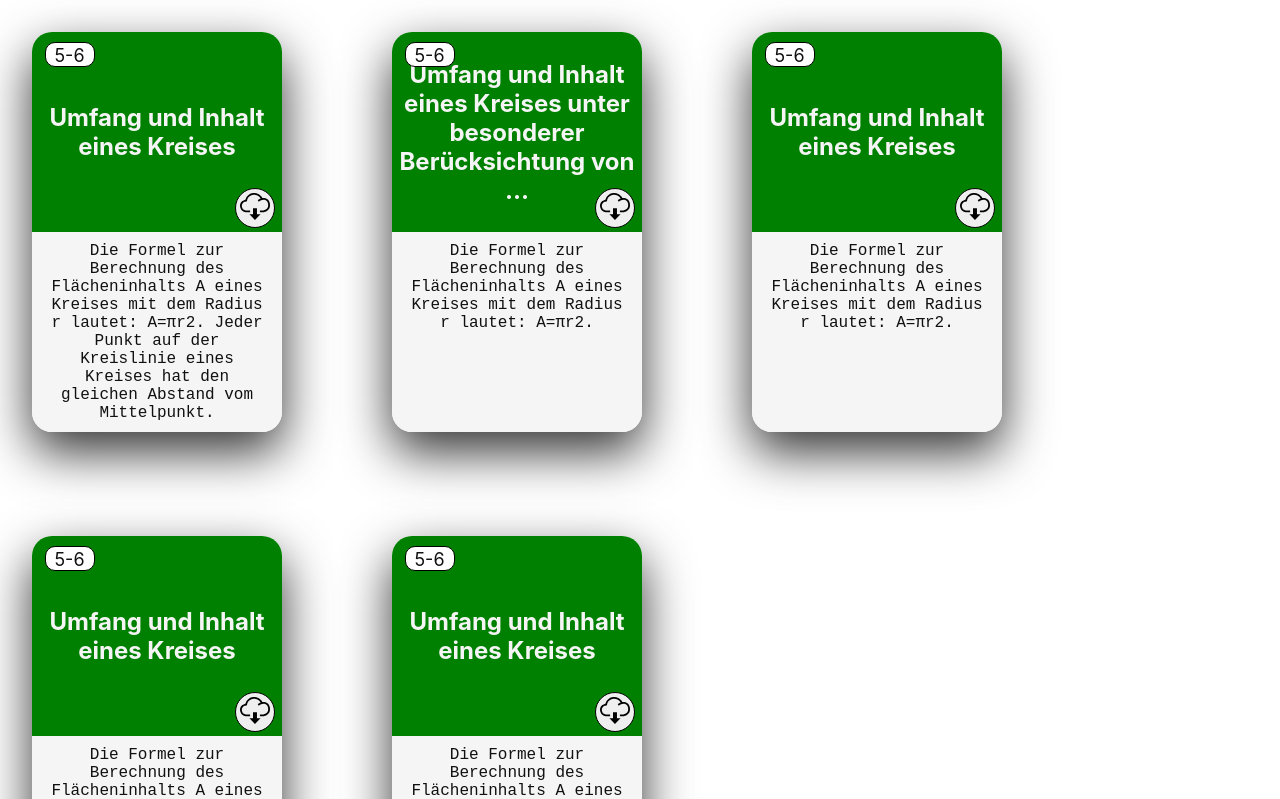
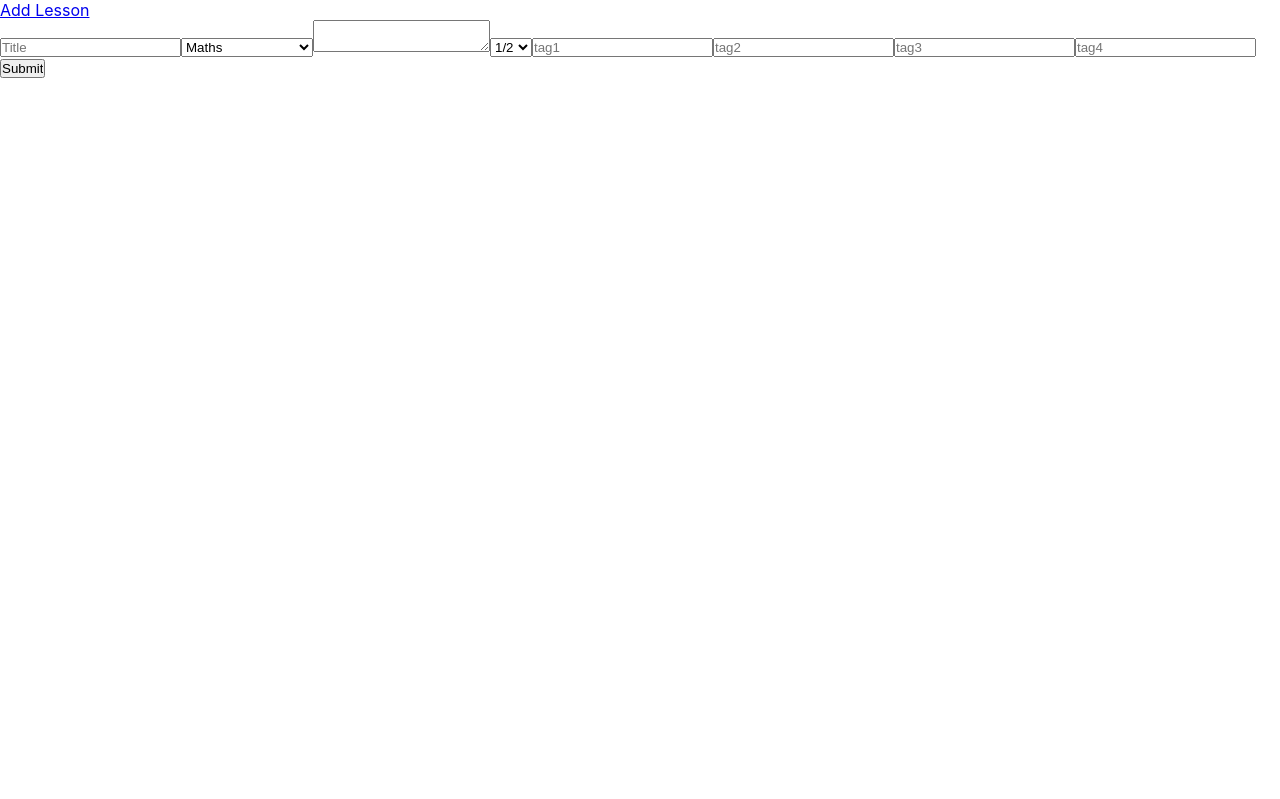
Before and after one commit to Die-Gebildeten/teacherlibrary, a React (Create React App) app: page /add in a window 1280 px wide. Shown: the top 799 px of the page. Built offline with nearby package versions, Linux system fonts and the light colour scheme; data requests are answered from the project's data file.

Commit message:
Add basic routing and form

```diff
--- a/package.json
+++ b/package.json
@@ -12,6 +12,8 @@
     "json-server": "^0.16.2",
     "react": "^17.0.1",
     "react-dom": "^17.0.1",
+    "react-hook-form": "^6.11.0",
+    "react-router-dom": "^5.2.0",
     "react-scripts": "4.0.0",
     "web-vitals": "^0.2.4"
   },
--- a/src/App.js
+++ b/src/App.js
@@ -1,20 +1,19 @@
-import Card from "../src/components/Card";
-import { getLessons } from "./api/getLessons";
+import React from "react";
+import AddLessonPage from "./pages/AddLessonPage";
 import LessonPage from "./pages/LessonPage";
+import { BrowserRouter as Router, Switch, Route, Link } from "react-router-dom";
 
 function App() {
-async function fetchLessons(){
-  const lessons = await getLessons();
-  console.log(lessons);
-}
-
-fetchLessons();
-
   return (
-    <>
-    <LessonPage />
-
-    </>
+    <Router>
+      <Link to="/add">Add Lesson</Link>
+      <Switch>
+        <Route path="/add">
+          <AddLessonPage />
+        </Route>
+        <Route path = "/"><LessonPage /></Route>
+      </Switch>
+    </Router>
   );
 }
 
--- /dev/null
+++ b/src/pages/AddLessonPage.js
@@ -0,0 +1,49 @@
+
+import React from 'react';
+import { useForm } from 'react-hook-form';
+
+export default function AddLessonPage() {
+
+
+  const { register, handleSubmit, errors } = useForm();
+  const onSubmit = data => console.log(data);
+  console.log(errors);
+
+  return (
+    <form onSubmit={handleSubmit(onSubmit)}>
+      <input type="text" placeholder="Title" name="Title" ref={register({required: true, maxLength: 80 })} />
+      <select name="Subject" ref={register({ required: true })}>
+        <option value="Maths">Maths</option>
+        <option value=" German"> German</option>
+        <option value=" Chemistry"> Chemistry</option>
+        <option value=" Physics"> Physics</option>
+        <option value=" Biology"> Biology</option>
+        <option value=" Sports"> Sports</option>
+        <option value=" Art"> Art</option>
+        <option value=" Geography"> Geography</option>
+        <option value=" Spanish"> Spanish</option>
+        <option value=" French"> French</option>
+        <option value=" Religion"> Religion</option>
+        <option value=" Ethics"> Ethics</option>
+        <option value=" Computer Science"> Computer Science</option>
+        <option value=" Politics"> Politics</option>
+        <option value=" English"> English</option>
+      </select>
+      <textarea name="Description" ref={register({required: true, maxLength: 160})} />
+      <select name="Grade" ref={register({ required: true })}>
+        <option value="1/2">1/2</option>
+        <option value=" 3/4"> 3/4</option>
+        <option value=" 5/6"> 5/6</option>
+        <option value=" 7-9"> 7-9</option>
+        <option value=" 10"> 10</option>
+        <option value=" 11"> 11</option>
+        <option value=" 12"> 12</option>
+      </select>
+      <input type="text" placeholder="tag1" name="tag1" ref={register({required: true, maxLength: 100})} />
+      <input type="text" placeholder="tag2" name="tag2" ref={register({maxLength: 100})} />
+      <input type="text" placeholder="tag3" name="tag3" ref={register({maxLength: 100})} />
+      <input type="text" placeholder="tag4" name="tag4" ref={register({maxLength: 100})} />
+
+      <input type="submit" />
+    </form>);
+}
```
Also changed, not shown: 1 other file (tests, documents, lock files or other folders).
